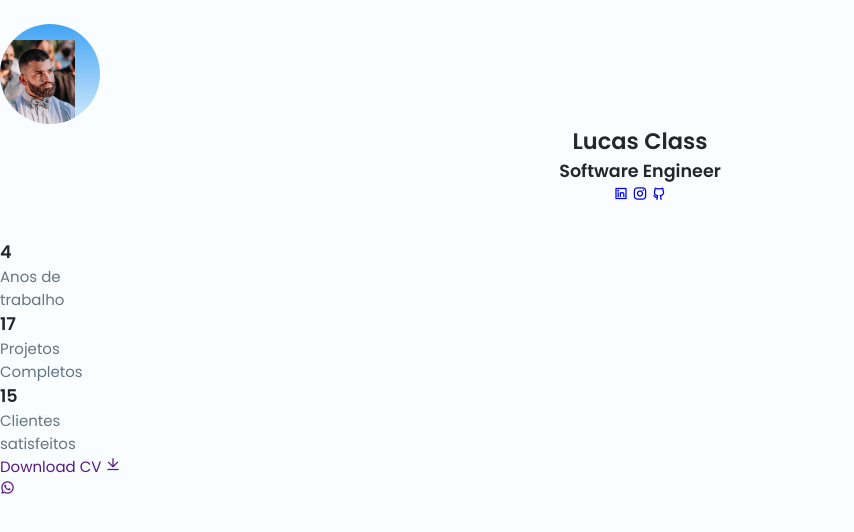
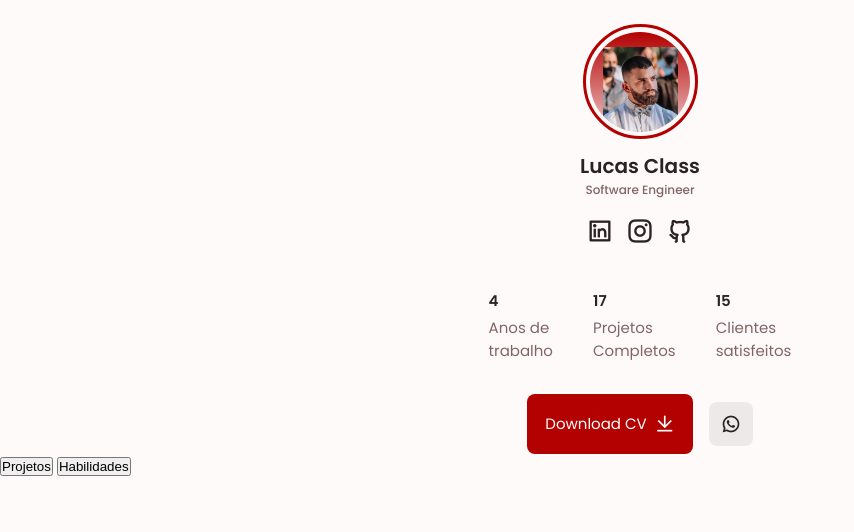
Before and after one commit to lucasclass/devscarioca, a plain HTML site: page index.html in a window 1280 px wide. Shown: the whole page, without its empty margins (0-854 px from the left). Drawn offline with nearby package versions, Linux system fonts and the light colour scheme.

Commit message:
centralização

```diff
--- a/assets/css/style.css
+++ b/assets/css/style.css
@@ -6,11 +6,13 @@
     /* Azul: hsl(207, 90%, 61%);
     Roxo: hsl(250, 66%, 75%);
     Rosa: hsl(356, 66%, 75%);
-    Petroleo: hsl(174, 63%, 62%); */
+    Petroleo: hsl(174, 63%, 62%);
+    Vermelho: hsl(0, 100%, 35%);
+    */
 
-    --hue: 207;
-    --sat: 90%;
-    --lig: 61%;
+    --hue: 0;
+    --sat: 100%;
+    --lig: 35%;
 
     --first-color: hsl(var(--hue), var(--sat), var(--lig));
     --first-color-alt: hsl(var(--hue), var(--sat), 57%);
@@ -114,14 +116,116 @@ img{
     overflow: hidden;
     display: flex;
     align-items: flex-end;
-    justify-items: center;
+    justify-content: center;
 }
 
 .profile__perfil img{
     width: 75px;
 }
+
+.profile__border{
+    border: 3.5px solid var(--first-color);
+    justify-self: center;
+    width: 115px;
+    height: 115px;
+    border-radius: 50%;
+    display: grid;
+    place-items: center;
+    margin-bottom: .75rem;
+
+}
+
+.profile__name{
+    font-size: var(--h2-font-size);
+}
+
+.profile__profession{
+    font-size: var(--smaller-font-size);
+    font-weight: 500;
+    color: var(--text-color);
+    margin-bottom: 1rem;
+}
+
+.profile__social{
+    display: flex;
+    justify-content: center;
+    column-gap: .75rem;
+}
+
+.profile__social-link{
+    font-size: 1.75rem;
+    color:var(--title-color);
+    transition: .4s;
+}
+
+.profile__social-link:hover{
+    color: var(--first-color);
+}
+
+.profile__info{
+    grid-template-columns: repeat(3, max-content);
+    justify-content: center;
+    column-gap: 2.5rem;
+}
+
+.profile__info-group{
+    text-align: center;
+}
+
+.profile__info-number{
+    font-size: var(--normal-font-size);
+    margin-bottom: .25rem;
+}
+
+.profile__info-descripition{
+    font-size: var(--smaller-font-size);
+    font-weight: 500;
+}
+
+.profile__buttons, .profile__buttons-small{
+    display: flex;
+    align-items: center;
+    justify-content: center;
+}
+
+.profile__buttons{
+    column-gap: 1rem;
+}
+
+.profile__buttons-small{
+    column-gap: .25rem;
+}
+
 /* Botões */
 
+.button{
+    display: inline-flex;
+    align-items: center;
+    column-gap: .5rem;
+    background-color: var(--first-color);
+    color: white;
+    padding: 1.15rem 1.15rem;
+    border-radius: .5rem;
+    transition: 3s;
+}
+
+.button i{
+    font-size: 1.25rem;
+}
+
+.button:hover{
+    background-color: var(--first-color-alt);
+}
+
+.button__small{
+    padding: .75rem;
+    box-sizing: none;
+}
+
+.button__gray{
+    background-color: var(--text-color-lighten);
+    color: var(--title-color);
+}
 /* Filtro tabs */
 
 /* Projetos */
--- a/index.html
+++ b/index.html
@@ -39,9 +39,11 @@
           	<div class="info__info-group">
               	<h3 class="profile__info-number">4</h3>
               	<p class="profile__description">Anos de <br> trabalho</p>
+          	</div>
           	<div class="info__info-group">
               	<h3 class="profile__info-number">17</h3>
               	 <p class="profile__description">Projetos <br> Completos</p>
+          	</div>
           	<div class="info__info-group">
               	<h3 class="profile__info-number">15</h3>
               	<p class="profile__description">Clientes <br> satisfeitos</p>
@@ -54,7 +56,7 @@
           	</a>
 
           	<div class="profile__buttons-small">
-                    <a target="_blank" href="" class="button button__small">
+              	<a target="_blank" href="" class="button button__small button__gray">
                   	<i class="ri-whatsapp-line"></i>
               	</a>
           	</div>
@@ -63,7 +65,26 @@
 	</header>
 
     <main class="main">
+			<section class="filters container">
+				<ul class="filters__content">
+					<button class="filters__button" data-targets="#projetos">
+						Projetos
+					</button>
 
+					<button class="filters__button" data-targets="#habilidades">
+						Habilidades
+					</button>
+				</ul>
+				<div class="filters__sections">
+					<div class="project__content grid" data-content id="projetos">
+
+					</div>
+
+					<div class="skill__content grid" data-content id="habilidades">
+
+					</div>
+				</div>
+			</section>
     </main>
 
     <footer class="footer container">
```
Lines whose indentation alone changed are shown as unchanged.
